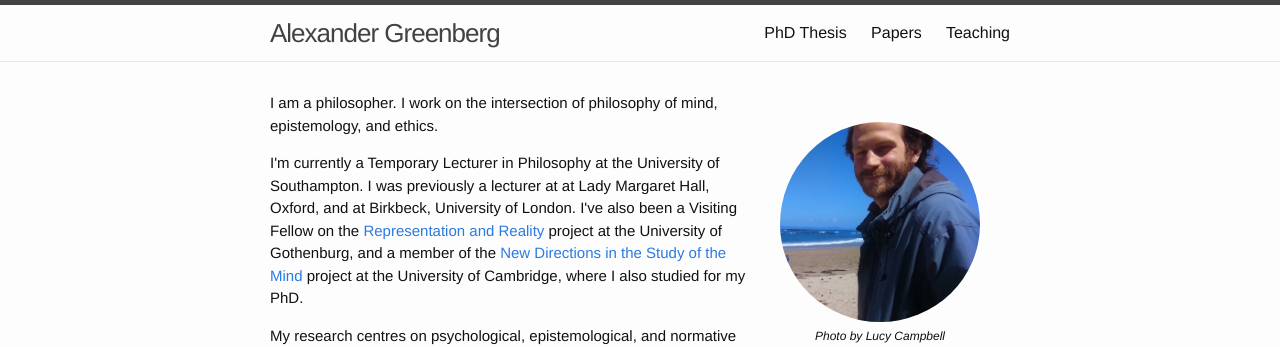
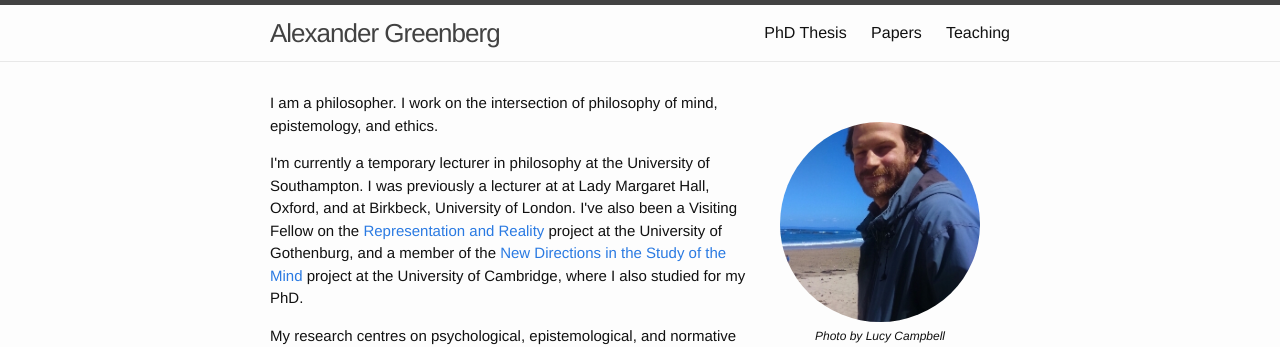
Before and after one commit to alexandergreenberg/alexandergreenberg.github.io, a Jekyll site: the page built from index.html, in a window 1280 px wide. Shown: the top 347 px of the page. Built offline with Jekyll 4.4.1, drawn with Linux system fonts in a browser that asks for light colours; some web fonts are replaced.

Commit message:
Update index.html

```diff
--- a/index.html
+++ b/index.html
@@ -9,7 +9,7 @@ layout: default
     <p class="photo-credit"><em>Photo by Lucy Campbell</em></p>
   </div>
     <p class="paragraph">I am a philosopher. I work on the intersection of philosophy of mind, epistemology, and ethics.</p>
-  <p class="paragraph">I'm currently a Temporary Lecturer in Philosophy at the University of Southampton. I was previously a lecturer at at Lady Margaret Hall, Oxford, and at Birkbeck, University of London. I've also been a Visiting Fellow on the <a href="https://representationandreality.gu.se" target="_blank">Representation and Reality</a> project at the University of Gothenburg, and a member of the <a href="http://www.newdirectionsproject.com" target="_blank">New Directions in the Study of the Mind</a> project at the University of Cambridge, where I also studied for my PhD.</p>
+  <p class="paragraph">I'm currently a temporary lecturer in philosophy at the University of Southampton. I was previously a lecturer at at Lady Margaret Hall, Oxford, and at Birkbeck, University of London. I've also been a Visiting Fellow on the <a href="https://representationandreality.gu.se" target="_blank">Representation and Reality</a> project at the University of Gothenburg, and a member of the <a href="http://www.newdirectionsproject.com" target="_blank">New Directions in the Study of the Mind</a> project at the University of Cambridge, where I also studied for my PhD.</p>
   <p class="paragraph">My research centres on psychological, epistemological, and normative questions about belief, such as:</p>
       <ul class="questions-list">
         <li>What is it to believe something?</li>
```
